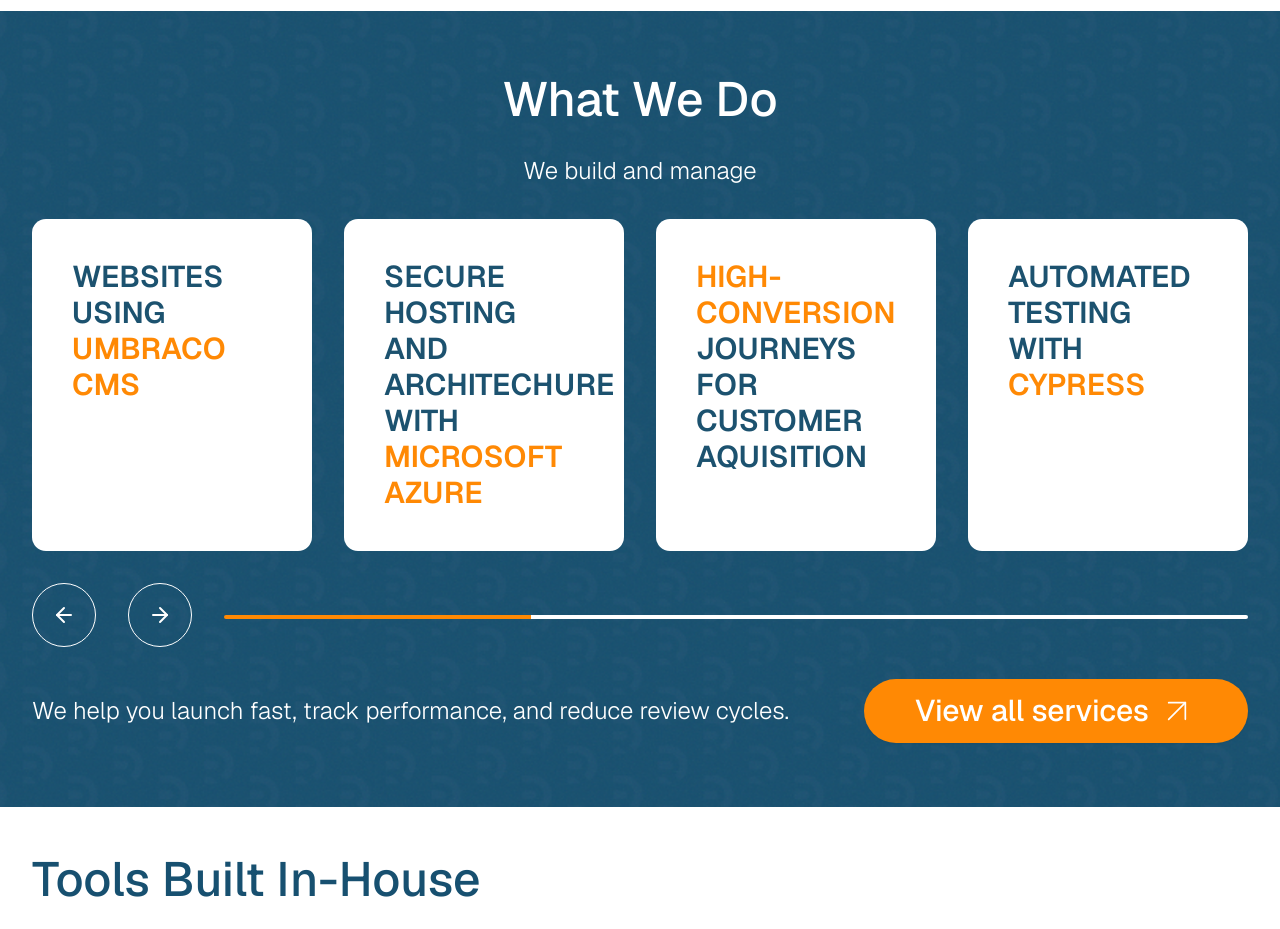
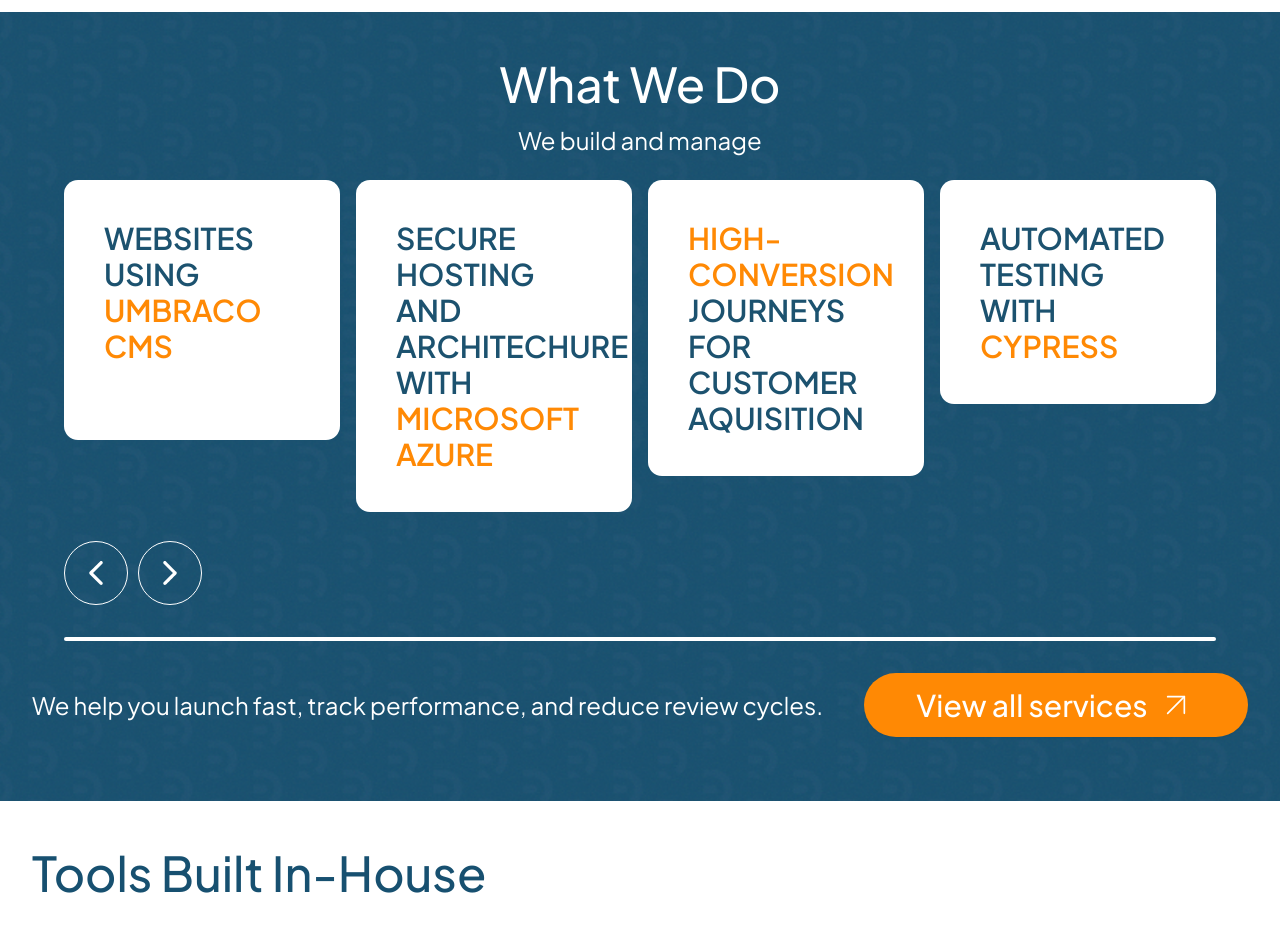
Before and after one commit to rcnsh/recognise-demo, a Next.js app: page / in a window 1280 px wide. Shown: the part 1860-2789 px from the top of the page. Built offline with nearby package versions, Linux system fonts and the light colour scheme.

Commit message:
add carousel and fix some mobile features

```diff
--- a/package.json
+++ b/package.json
@@ -22,6 +22,8 @@
     "@t3-oss/env-nextjs": "^0.12.0",
     "class-variance-authority": "^0.7.1",
     "clsx": "^2.1.1",
+    "embla-carousel": "^8.6.0",
+    "embla-carousel-react": "^8.6.0",
     "lucide-react": "^0.513.0",
     "next": "^15.2.3",
     "react": "^19.0.0",
--- /dev/null
+++ b/src/components/Carousel.tsx
@@ -0,0 +1,73 @@
+import React, { useEffect, useState } from "react";
+import { type EmblaOptionsType } from "embla-carousel";
+import {
+  PrevButton,
+  NextButton,
+  usePrevNextButtons,
+} from "@/components/EmblaCarouselArrowButtons";
+import useEmblaCarousel from "embla-carousel-react";
+
+type PropType = {
+  slides: React.ReactNode[];
+  options?: EmblaOptionsType;
+};
+
+const EmblaCarousel: React.FC<PropType> = (props) => {
+  const { slides, options } = props;
+  const [emblaRef, emblaApi] = useEmblaCarousel(options);
+  const [scrollProgress, setScrollProgress] = useState(0);
+
+  const {
+    prevBtnDisabled,
+    nextBtnDisabled,
+    onPrevButtonClick,
+    onNextButtonClick,
+  } = usePrevNextButtons(emblaApi);
+
+  useEffect(() => {
+    if (!emblaApi) return;
+    const onScroll = () => {
+      setScrollProgress(emblaApi.scrollProgress());
+    };
+    emblaApi.on("scroll", onScroll);
+    emblaApi.on("reInit", onScroll);
+    onScroll();
+    return () => {
+      emblaApi.off("scroll", onScroll);
+      emblaApi.off("reInit", onScroll);
+    };
+  }, [emblaApi]);
+
+  // Calculate the gradient stop for the progress bar
+  const progressPercent = Math.round(scrollProgress * 100);
+  const gradientStyle = {
+    background: `linear-gradient(to right, #fb923c ${progressPercent}%, #fff ${progressPercent}%)`,
+  };
+
+  return (
+    <section className="embla mx-auto w-[90vw] max-w-[90vw]">
+      <div className="embla__viewport" ref={emblaRef}>
+        <div className="embla__container">
+          {slides.map((slide, index) => (
+            <div className="embla__slide" key={index}>
+              {slide}
+            </div>
+          ))}
+        </div>
+      </div>
+
+      <div className="embla__controls">
+        <div className="embla__buttons">
+          <PrevButton onClick={onPrevButtonClick} disabled={prevBtnDisabled} />
+          <NextButton onClick={onNextButtonClick} disabled={nextBtnDisabled} />
+        </div>
+      </div>
+      <div
+        className="mt-8 h-[4px] w-full rounded-4xl"
+        style={gradientStyle}
+      ></div>
+    </section>
+  );
+};
+
+export default EmblaCarousel;
--- /dev/null
+++ b/src/components/EmblaCarouselArrowButtons.tsx
@@ -0,0 +1,92 @@
+import React, {
+  type ComponentPropsWithRef,
+  useCallback,
+  useEffect,
+  useState,
+} from "react";
+import { type EmblaCarouselType } from "embla-carousel";
+
+type UsePrevNextButtonsType = {
+  prevBtnDisabled: boolean;
+  nextBtnDisabled: boolean;
+  onPrevButtonClick: () => void;
+  onNextButtonClick: () => void;
+};
+
+export const usePrevNextButtons = (
+  emblaApi: EmblaCarouselType | undefined,
+): UsePrevNextButtonsType => {
+  const [prevBtnDisabled, setPrevBtnDisabled] = useState(true);
+  const [nextBtnDisabled, setNextBtnDisabled] = useState(true);
+
+  const onPrevButtonClick = useCallback(() => {
+    if (!emblaApi) return;
+    emblaApi.scrollPrev();
+  }, [emblaApi]);
+
+  const onNextButtonClick = useCallback(() => {
+    if (!emblaApi) return;
+    emblaApi.scrollNext();
+  }, [emblaApi]);
+
+  const onSelect = useCallback((emblaApi: EmblaCarouselType) => {
+    setPrevBtnDisabled(!emblaApi.canScrollPrev());
+    setNextBtnDisabled(!emblaApi.canScrollNext());
+  }, []);
+
+  useEffect(() => {
+    if (!emblaApi) return;
+
+    onSelect(emblaApi);
+    emblaApi.on("reInit", onSelect).on("select", onSelect);
+  }, [emblaApi, onSelect]);
+
+  return {
+    prevBtnDisabled,
+    nextBtnDisabled,
+    onPrevButtonClick,
+    onNextButtonClick,
+  };
+};
+
+type PropType = ComponentPropsWithRef<"button">;
+
+export const PrevButton: React.FC<PropType> = (props) => {
+  const { children, className = "", ...restProps } = props;
+
+  return (
+    <button
+      type="button"
+      className={`flex h-12 w-12 shrink-0 items-center justify-center rounded-full border border-white bg-transparent text-white transition-colors duration-200 hover:cursor-pointer hover:border-gray-300 hover:text-gray-300 md:h-16 md:w-16 ${className}`}
+      {...restProps}
+    >
+      <svg className="h-4 w-4 md:h-6 md:w-6" viewBox="0 0 532 532">
+        <path
+          fill="currentColor"
+          d="M355.66 11.354c13.793-13.805 36.208-13.805 50.001 0 13.785 13.804 13.785 36.238 0 50.034L201.22 266l204.442 204.61c13.785 13.805 13.785 36.239 0 50.044-13.793 13.796-36.208 13.796-50.002 0a5994246.277 5994246.277 0 0 0-229.332-229.454 35.065 35.065 0 0 1-10.326-25.126c0-9.2 3.393-18.26 10.326-25.2C172.192 194.973 332.731 34.31 355.66 11.354Z"
+        />
+      </svg>
+      {children}
+    </button>
+  );
+};
+
+export const NextButton: React.FC<PropType> = (props) => {
+  const { children, className = "", ...restProps } = props;
+
+  return (
+    <button
+      type="button"
+      className={`flex h-12 w-12 shrink-0 items-center justify-center rounded-full border border-white bg-transparent text-white transition-colors duration-200 hover:cursor-pointer hover:border-gray-300 hover:text-gray-300 md:h-16 md:w-16 ${className}`}
+      {...restProps}
+    >
+      <svg className="h-4 w-4 md:h-6 md:w-6" viewBox="0 0 532 532">
+        <path
+          fill="currentColor"
+          d="M176.34 520.646c-13.793 13.805-36.208 13.805-50.001 0-13.785-13.804-13.785-36.238 0-50.034L330.78 266 126.34 61.391c-13.785-13.805-13.785-36.239 0-50.044 13.793-13.796 36.208-13.796 50.002 0 22.928 22.947 206.395 206.507 229.332 229.454a35.065 35.065 0 0 1 10.326 25.126c0 9.2-3.393 18.26-10.326 25.2-45.865 45.901-206.404 206.564-229.332 229.52Z"
+        />
+      </svg>
+      {children}
+    </button>
+  );
+};
--- a/src/pages/_app.tsx
+++ b/src/pages/_app.tsx
@@ -1,16 +1,17 @@
 import { type AppType } from "next/app";
-import { Geist } from "next/font/google";
+import { Plus_Jakarta_Sans } from "next/font/google";
 import { cn } from "@/lib/utils";
 
 import "@/styles/globals.css";
 
-const geist = Geist({
+const jakarta = Plus_Jakarta_Sans({
   subsets: ["latin"],
+  weight: ["400", "500", "600", "700"],
 });
 
 const MyApp: AppType = ({ Component, pageProps }) => {
   return (
-    <div className={cn(geist.className)}>
+    <div className={cn(jakarta.className)}>
       <Component {...pageProps} />
     </div>
   );
--- a/src/pages/index.tsx
+++ b/src/pages/index.tsx
@@ -24,7 +24,6 @@
   NavigationMenuLink,
   navigationMenuTriggerStyle,
 } from "@/components/ui/navigation-menu";
-import { Plus_Jakarta_Sans } from "next/font/google";
 import { cn } from "@/lib/utils";
 import ClientCard from "@/components/client-card";
 import WhatWeBringItem from "@/components/what-we-bring-item";
@@ -35,11 +34,10 @@
   AccordionItem,
   AccordionTrigger,
 } from "@/components/ui/accordion";
+import { type EmblaOptionsType } from "embla-carousel";
+import EmblaCarousel from "@/components/Carousel";
 
-const jakarta = Plus_Jakarta_Sans({
-  subsets: ["latin"],
-  weight: ["400", "500", "600", "700"],
-});
+import "@/styles/embla.css";
 
 export default function Home() {
   return (
@@ -124,27 +122,28 @@
             }
             rightContent={
               <div className="flex items-center gap-2 px-4 md:px-8 lg:px-24">
-                <Link href="/contact">
-                  <Button className="flex h-8 w-24 cursor-pointer items-center rounded-full bg-orange-400 text-sm text-white hover:bg-orange-500 md:h-9 md:w-28 md:text-base lg:w-32">
+                <Link href="/contact" className="hidden md:block">
+                  <Button className="h-8 w-24 cursor-pointer items-center rounded-full bg-orange-400 text-sm text-white hover:bg-orange-500 md:h-9 md:w-28 md:text-base lg:w-32">
                     Contact
                     <ArrowUpRight className="h-3 w-3 md:h-4 md:w-4" />
                   </Button>
                 </Link>
                 <Link href="/contact">
-                  <Button className="flex h-8 w-8 cursor-pointer items-center justify-center rounded-full bg-slate-600 text-white hover:bg-slate-700 md:h-9 md:w-9">
-                    <Menu className="h-3 w-3 md:h-4 md:w-4" />
+                  <Button className="flex h-12 w-12 cursor-pointer items-center justify-center rounded-full bg-white text-[#1c526f] hover:bg-slate-700 md:h-9 md:w-9 md:bg-slate-600 md:text-white">
+                    <Menu className="h-6 w-6 md:h-4 md:w-4" />
                   </Button>
                 </Link>
               </div>
             }
           />
-          <div className="container mx-auto w-full px-4 py-4 md:py-12 lg:py-32">
-            <h1
-              className={cn(
-                "font-weight-600 text-center text-3xl font-bold text-white uppercase sm:text-4xl md:text-5xl lg:text-[64px] xl:text-[80px] 2xl:text-[92px]",
-                jakarta.className,
-              )}
-            >
+          <div className="container mx-auto w-full px-2 py-4 md:py-12 lg:py-32">
+            {/* Mobile Heading */}
+            <h1 className="text-center text-3xl font-semibold text-white uppercase sm:hidden">
+              Web & App Development Specialists in{" "}
+              <span className="text-orange-400">Hertfordshire</span>
+            </h1>
+            {/* Desktop Heading */}
+            <h1 className="hidden text-center text-3xl font-semibold text-white uppercase sm:block md:text-5xl lg:text-[64px] xl:text-[80px] 2xl:text-[92px]">
               High-Performance Web <br className="hidden sm:block" />
               Platforms for <br className="hidden sm:block" />
               <span className="text-orange-400">Regulated Businesses</span>
@@ -167,22 +166,20 @@
           </div>
         </section>
         <div className="mx-auto px-4 py-4 md:py-6 lg:py-8">
+          <div className="w-[320px] overflow-x-auto sm:w-full sm:overflow-x-visible">
             <Image
               src="/clients.png"
               alt="Clients"
               width={2000}
-            height={2000}
-            className="h-auto w-full"
+              height={500}
+              className="h-auto w-[600px] sm:w-full"
+              style={{ minWidth: 600 }}
             />
+          </div>
         </div>
         <div className="container mx-auto w-full px-4 py-4 md:py-6 lg:py-8">
           <div className="flex flex-col items-center justify-center">
-            <h2
-              className={cn(
-                "text-center text-2xl font-semibold text-[#175070] capitalize md:text-3xl lg:text-5xl",
-                jakarta.className,
-              )}
-            >
+            <h2 className="text-center text-2xl font-semibold text-[#17526f] capitalize md:text-3xl lg:text-5xl">
               You need systems that scale and teams
               <br />
               <span className="text-orange-400">that understand risk</span>
@@ -240,57 +237,101 @@
           </div>
         </div>
         <div className="mx-auto mb-12 w-full bg-[url(/rd-background.png)] bg-cover bg-center px-8 py-4 md:py-6 lg:py-8">
-          <h2 className="mx-8 py-8 text-center text-2xl font-medium text-white capitalize md:text-3xl lg:text-5xl">
+          <h2 className="mx-8 py-4 text-center text-2xl font-medium text-white capitalize md:text-3xl lg:text-5xl">
             What We Do
           </h2>
-          <h3 className="text-center text-xl font-light text-white md:text-2xl">
+          <h3 className="mb-6 text-center text-xl font-light text-white md:text-2xl">
             We build and manage
           </h3>
-          <div className="grid grid-cols-1 gap-8 py-8 sm:grid-cols-2 lg:grid-cols-4">
-            <div className="rounded-xl bg-white p-4 sm:p-10">
+          <EmblaCarousel
+            slides={[
+              <div className="rounded-xl bg-white p-4 sm:p-10" key="slide-1">
                 <span className="text-xl font-semibold text-[#1c526f] uppercase sm:text-3xl">
                   Websites using <br />
                   <span className="text-orange-400">umbraco cms</span>
+                  <span>
+                    <br />
+                    <br />
                   </span>
-            </div>
-            <div className="rounded-xl bg-white p-4 sm:p-10">
+                </span>
+              </div>,
+              <div className="rounded-xl bg-white p-4 sm:p-10" key="slide-2">
                 <span className="text-xl font-semibold text-[#1c526f] uppercase sm:text-3xl">
                   Secure hosting and architechure with <br />
                   <span className="text-orange-400">microsoft azure</span>
                 </span>
-            </div>
-            <div className="rounded-xl bg-white p-4 sm:p-10">
+              </div>,
+              <div className="rounded-xl bg-white p-4 sm:p-10" key="slide-3">
                 <span className="text-xl font-semibold text-[#1c526f] uppercase sm:text-3xl">
                   <span className="text-orange-400">high-conversion</span>
                   <br />
                   journeys for customer aquisition
                 </span>
-            </div>
-            <div className="rounded-xl bg-white p-4 sm:p-10">
+              </div>,
+              <div className="rounded-xl bg-white p-4 sm:p-10" key="slide-4">
                 <span className="text-xl font-semibold text-[#1c526f] uppercase sm:text-3xl">
                   Automated testing with <br />
                   <span className="text-orange-400">cypress</span>
                 </span>
-            </div>
-          </div>
-          <div className="flex gap-8">
-            <div className="flex h-12 w-12 shrink-0 items-center justify-center rounded-full border border-white text-white hover:cursor-pointer hover:border-gray-300 hover:text-gray-300 md:h-16 md:w-16">
-              <ArrowLeft className="h-4 w-4 md:h-6 md:w-6" />
-            </div>
-            <div className="flex h-12 w-12 shrink-0 items-center justify-center rounded-full border border-white text-white hover:cursor-pointer hover:border-gray-300 hover:text-gray-300 md:h-16 md:w-16">
-              <ArrowRight className="h-4 w-4 md:h-6 md:w-6" />
-            </div>
-            <div className="mt-8 h-[4px] w-[90%] rounded-4xl bg-gradient-to-r from-orange-400 from-30% to-white to-30%"></div>
-          </div>
-          <div className="my-8 flex items-center justify-between gap-8">
+              </div>,
+              <div className="rounded-xl bg-white p-4 sm:p-10" key="slide-5">
+                <span className="text-xl font-semibold text-[#1c526f] uppercase sm:text-3xl">
+                  example slide 5 <br />
+                  <br />
+                  <span className="text-orange-400">####</span>
+                </span>
+              </div>,
+              <div className="rounded-xl bg-white p-4 sm:p-10" key="slide-6">
+                <span className="text-xl font-semibold text-[#1c526f] uppercase sm:text-3xl">
+                  example slide 6 <br />
+                  <br />
+                  <span className="text-orange-400">####</span>
+                </span>
+              </div>,
+              <div className="rounded-xl bg-white p-4 sm:p-10" key="slide-7">
+                <span className="text-xl font-semibold text-[#1c526f] uppercase sm:text-3xl">
+                  example slide 7 <br />
+                  <br />
+                  <span className="text-orange-400">####</span>
+                </span>
+              </div>,
+              <div className="rounded-xl bg-white p-4 sm:p-10" key="slide-8">
+                <span className="text-xl font-semibold text-[#1c526f] uppercase sm:text-3xl">
+                  example slide 8 <br />
+                  <br />
+                  <span className="text-orange-400">####</span>
+                </span>
+              </div>,
+              <div className="rounded-xl bg-white p-4 sm:p-10" key="slide-9">
+                <span className="text-xl font-semibold text-[#1c526f] uppercase sm:text-3xl">
+                  example slide 9 <br />
+                  <br />
+                  <span className="text-orange-400">####</span>
+                </span>
+              </div>,
+              <div className="rounded-xl bg-white p-4 sm:p-10" key="slide-10">
+                <span className="text-xl font-semibold text-[#1c526f] uppercase sm:text-3xl">
+                  example slide 10 <br />
+                  <br />
+                  <span className="text-orange-400">####</span>
+                </span>
+              </div>,
+            ]}
+            options={{
+              slidesToScroll: 1,
+              loop: false,
+              align: "start",
+            }}
+          />
+          <div className="my-8 flex items-center justify-between gap-4">
             <span className="text-center text-sm font-light text-white lg:text-lg xl:text-2xl">
               We help you launch fast, track performance, and reduce review
               cycles.
             </span>
 
-            <Button className="h-16 w-32 cursor-pointer rounded-full bg-orange-400 text-sm text-white hover:bg-orange-600 md:h-12 md:w-48 md:text-base lg:h-16 lg:w-96 lg:text-3xl">
+            <Button className="h-16 w-40 cursor-pointer rounded-full bg-orange-400 text-sm text-white hover:bg-orange-600 md:h-12 md:w-48 md:text-base lg:h-16 lg:w-96 lg:text-3xl">
               View all services
-              <ArrowUpRight className="size-10" strokeWidth={1} />
+              <ArrowUpRight className="size-6 md:size-10" strokeWidth={1} />
             </Button>
           </div>
         </div>
@@ -310,12 +351,12 @@
                 />
               </div>
 
-              <div className="flex flex-grow items-center space-y-4 rounded-3xl bg-white p-8 text-center md:text-left">
-                <div className="flex-grow">
+              <div className="md:text-lef flex items-center space-y-4 rounded-3xl bg-white p-2">
+                <div>
                   <h2 className="text-3xl font-semibold text-[#0d5173]">
                     Opti Loom
                   </h2>
-                  <div className="text-xl font-light text-gray-700">
+                  <div className="text-sm font-light text-gray-700 md:text-xl">
                     <p>Run AB tests directly on your live site.</p>
                     <p>Track results.</p>
                     <p>Make confident changes backed by data.</p>
@@ -323,18 +364,15 @@
                 </div>
                 <div className="flex-shrink-0">
                   <button
-                    className="flex h-20 w-20 items-center justify-center rounded-full bg-gray-200 transition-colors hover:bg-gray-300"
+                    className="flex h-16 w-16 items-center justify-center rounded-full bg-gray-200 transition-colors hover:bg-gray-300 md:h-20 md:w-20"
                     aria-label="Learn more"
                   >
-                    <ArrowUpRight
-                      className="h-9 w-9 text-gray-700"
-                      strokeWidth={2}
-                    />
+                    <ArrowUpRight className="size-9 text-gray-700" />
                   </button>
                 </div>
               </div>
             </div>
-            <div className="flex max-w-4xl flex-col items-center gap-8 rounded-3xl border-2 border-gray-200 bg-gray-50 p-4 sm:p-8 md:flex-row md:items-center">
+            <div className="flex max-w-4xl flex-col items-center gap-8 rounded-3xl border-2 border-gray-200 bg-gray-50 p-4 md:flex-row md:items-center">
               <div className="flex h-full items-center">
                 <Image
                   src="/change-detection.png"
@@ -344,12 +382,12 @@
                 />
               </div>
 
-              <div className="flex flex-grow items-center space-y-4 rounded-3xl bg-white p-8 text-center md:text-left">
+              <div className="flex flex-grow items-center space-y-4 rounded-3xl bg-white p-8 md:text-left">
                 <div className="flex-grow">
                   <h2 className="text-3xl font-semibold text-[#0d5173]">
                     Observe IQ
                   </h2>
-                  <div className="text-xl font-light text-gray-700">
+                  <div className="text-sm font-light text-gray-700 md:text-xl">
                     <p>Automatically log and compare page changes.</p>
                     <p> See full before-and-after screenshots.</p>
                     <p>
@@ -359,13 +397,10 @@
                 </div>
                 <div className="flex-shrink-0">
                   <button
-                    className="flex h-20 w-20 items-center justify-center rounded-full bg-gray-200 transition-colors hover:bg-gray-300"
+                    className="flex h-16 w-16 items-center justify-center rounded-full bg-gray-200 transition-colors hover:bg-gray-300 md:h-20 md:w-20"
                     aria-label="Learn more"
                   >
-                    <ArrowUpRight
-                      className="h-9 w-9 text-gray-700"
-                      strokeWidth={2}
-                    />
+                    <ArrowUpRight className="size-9 text-gray-700" />
                   </button>
                 </div>
               </div>
--- /dev/null
+++ b/src/styles/embla.css
@@ -0,0 +1,82 @@
+.embla {
+  /* max-width: 48rem; */
+  /* margin: auto; */
+  --slide-height: 19rem;
+  --slide-spacing: 1rem;
+  --slide-size: 25%;
+}
+
+/* Show 1.5 slides on mobile (below 640px) */
+@media (max-width: 639px) {
+  .embla {
+    --slide-size: 66.6667%;
+  }
+}
+
+.embla__viewport {
+  overflow: hidden;
+}
+.embla__container {
+  display: flex;
+  touch-action: pan-y pinch-zoom;
+  margin-left: calc(var(--slide-spacing) * -1);
+}
+.embla__slide {
+  transform: translate3d(0, 0, 0);
+  flex: 0 0 var(--slide-size);
+  min-width: 0;
+  padding-left: var(--slide-spacing);
+}
+.embla__slide__number {
+  box-shadow: inset 0 0 0 0.2rem var(--detail-medium-contrast);
+  border-radius: 1.8rem;
+  font-size: 4rem;
+  font-weight: 600;
+  display: flex;
+  align-items: center;
+  justify-content: center;
+  height: var(--slide-height);
+  user-select: none;
+}
+.embla__controls {
+  display: grid;
+  grid-template-columns: auto 1fr;
+  justify-content: space-between;
+  gap: 1.2rem;
+  margin-top: 1.8rem;
+}
+.embla__buttons {
+  display: grid;
+  grid-template-columns: repeat(2, 1fr);
+  gap: 0.6rem;
+  align-items: center;
+}
+.embla__button {
+  -webkit-tap-highlight-color: rgba(var(--text-high-contrast-rgb-value), 0.5);
+  -webkit-appearance: none;
+  appearance: none;
+  background-color: transparent;
+  touch-action: manipulation;
+  display: inline-flex;
+  text-decoration: none;
+  cursor: pointer;
+  border: 0;
+  padding: 0;
+  margin: 0;
+  box-shadow: inset 0 0 0 0.2rem var(--detail-medium-contrast);
+  width: 3.6rem;
+  height: 3.6rem;
+  z-index: 1;
+  border-radius: 50%;
+  color: var(--text-body);
+  display: flex;
+  align-items: center;
+  justify-content: center;
+}
+.embla__button:disabled {
+  color: var(--detail-high-contrast);
+}
+.embla__button__svg {
+  width: 35%;
+  height: 35%;
+}
```
Also changed, not shown: 1 other file (tests, documents, lock files or other folders). Lines whose indentation alone changed are shown as unchanged.
